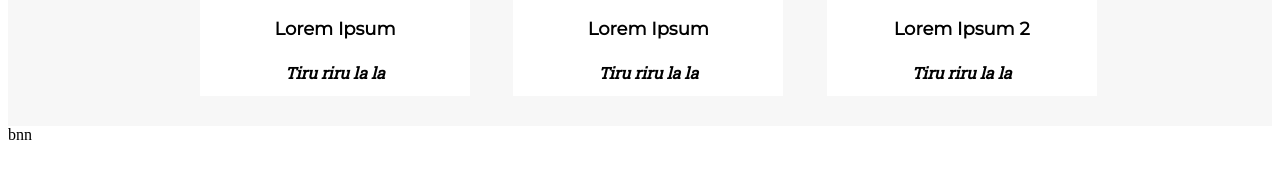
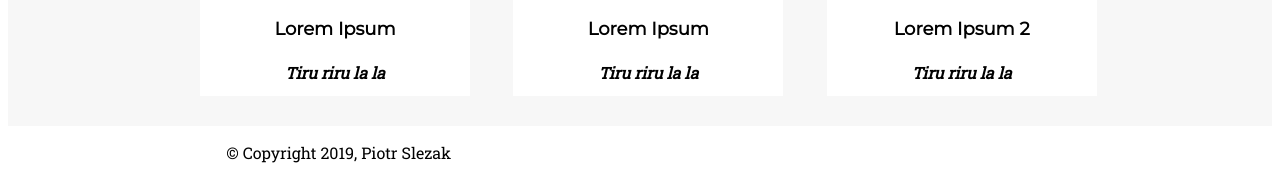
Before and after one commit to truepiotrek/zadanie-final-npm, a website: page index.html in a window 1280 px wide. Shown: the part 1319-1498 px from the top of the page. Before the commit the page ends 1471 px from the top, so only its background shows below. Drawn offline with Linux system fonts and the light colour scheme.

Commit message:
added footer

```diff
--- a/index.html
+++ b/index.html
@@ -146,8 +146,17 @@
                 </div>
             </div>
         </section>
-        <footer>bnn
+        <footer>
+            <div class="container">
+                <div class="col-md-4 col-sm-12">
+                    <p>
+                        &nbsp;&copy; Copyright 2019, Piotr Slezak
+                    </p>
+                </div>
+                <div class="col-md-10 col-sm-12 icons">
 
+                </div>
+            </div>
         </footer>
     </body>
 </html>
--- a/sass/style.scss
+++ b/sass/style.scss
@@ -29,7 +29,7 @@
     height: 40px;
     line-height: 40px;
     color: #fed136;
-    font-size: 30pxpx;
+    font-size: 30px;
     border: 2px solid #fed136;
     border-radius: 50%;
 }
@@ -67,3 +67,7 @@
     width: 270px;
     overflow: hidden;
 }
+//footer tags
+footer p {
+    font-family: $font-text;
+}
```
Also changed, not shown: css/style.css, 1 other file.
